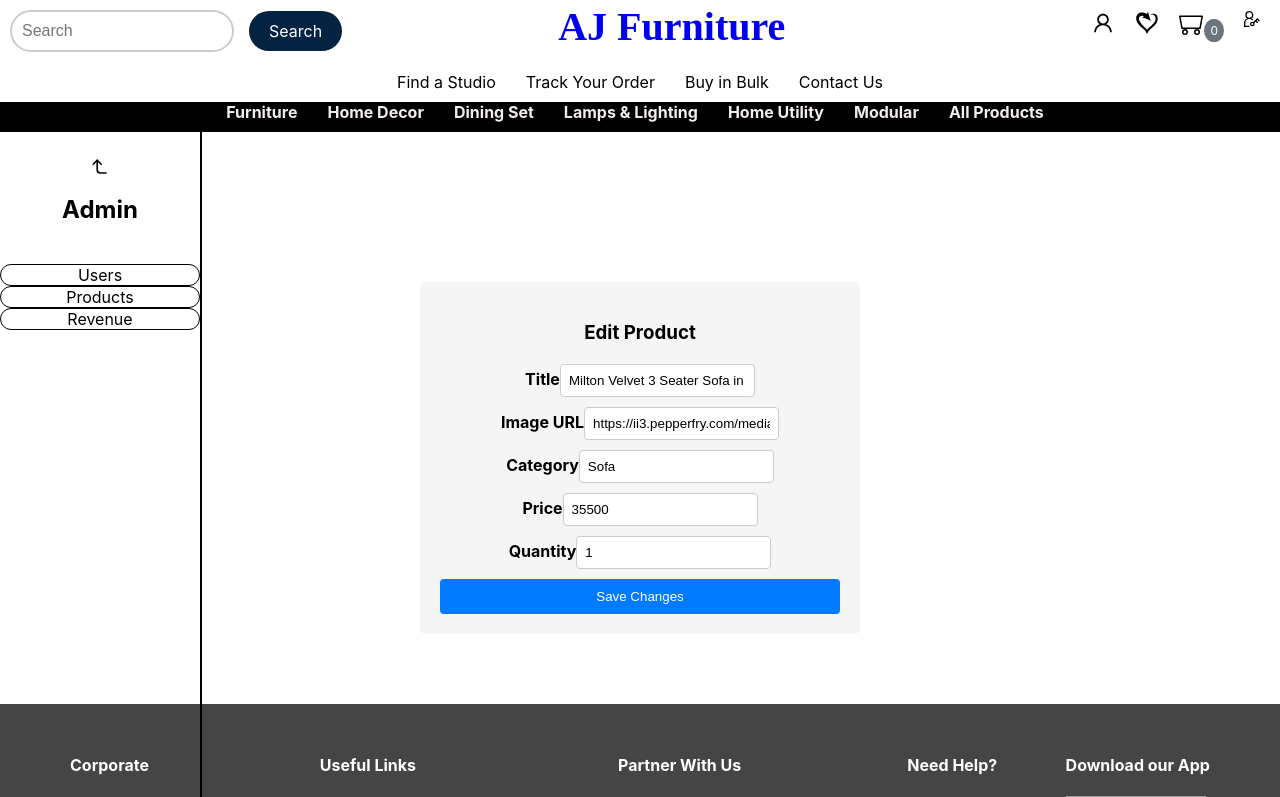
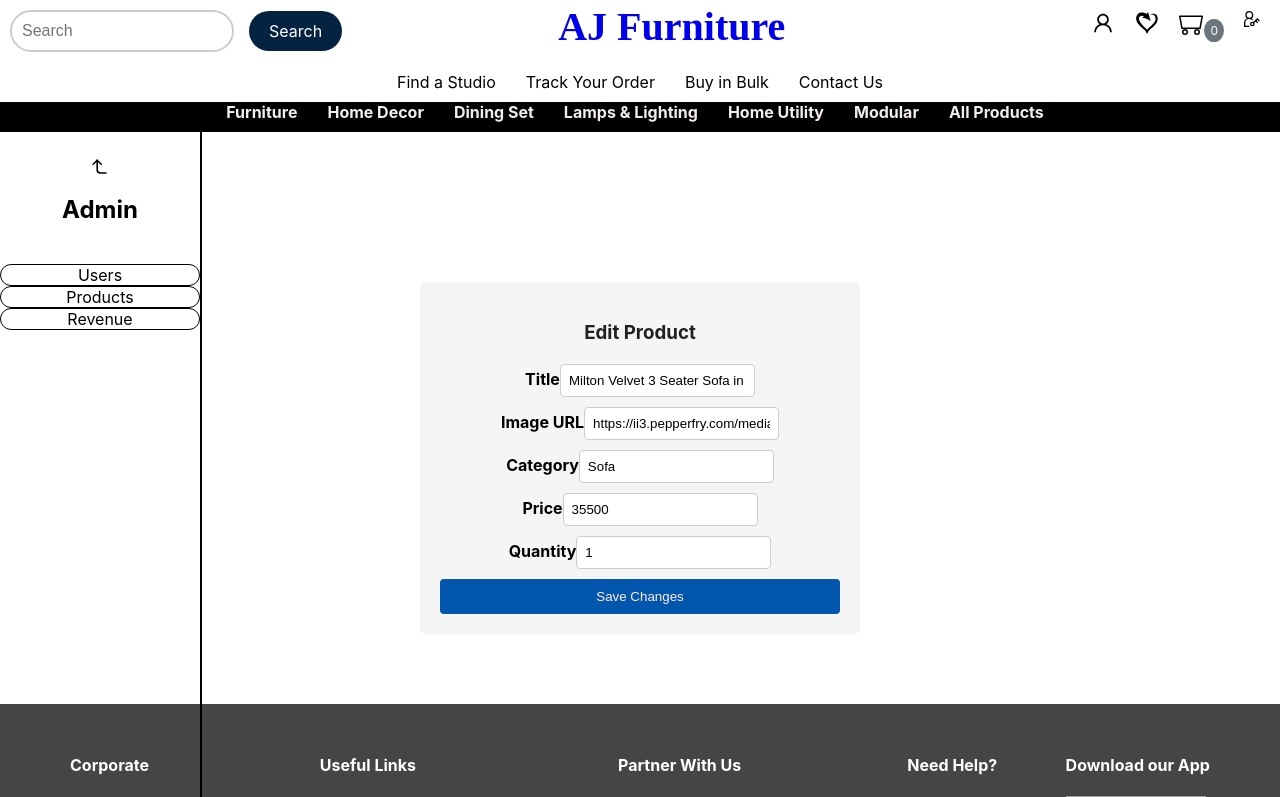
Before and after one commit to athuljain/React-online-furniture-shop, a React (Create React App) app: page /admin/edit/1 in a window 1280 px wide. Shown: the top 797 px of the page. Built offline with nearby package versions, Linux system fonts and the light colour scheme; grey boxes are pictures that could not be loaded; a web font is replaced by a local one.

Commit message:
Final commit

```diff
--- a/src/Components/Admin/AdminEdit.css
+++ b/src/Components/Admin/AdminEdit.css
@@ -7,7 +7,7 @@
   margin-top: -650px;
 }
 .heading-edit{
-  color: black;
+  color: rgb(33, 33, 33);
 }
 .edit-product-container h3 {
   margin-bottom: 20px;
@@ -34,8 +34,8 @@
 
 .edit-product-container form button {
   padding: 10px;
-  background-color: #007bff;
-  color: #fff;
+  background-color: #0356ae;
+  color: #fdeded;
   border: none;
   border-radius: 4px;
   cursor: pointer;
```
